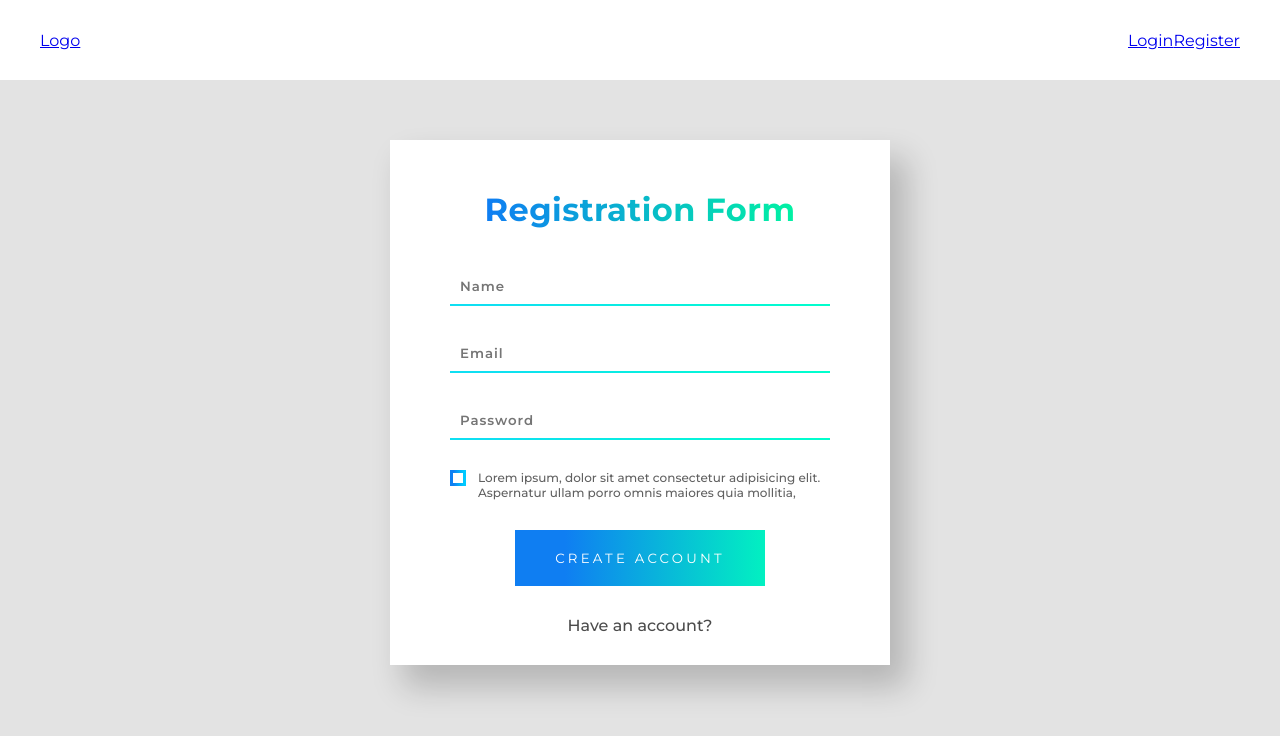
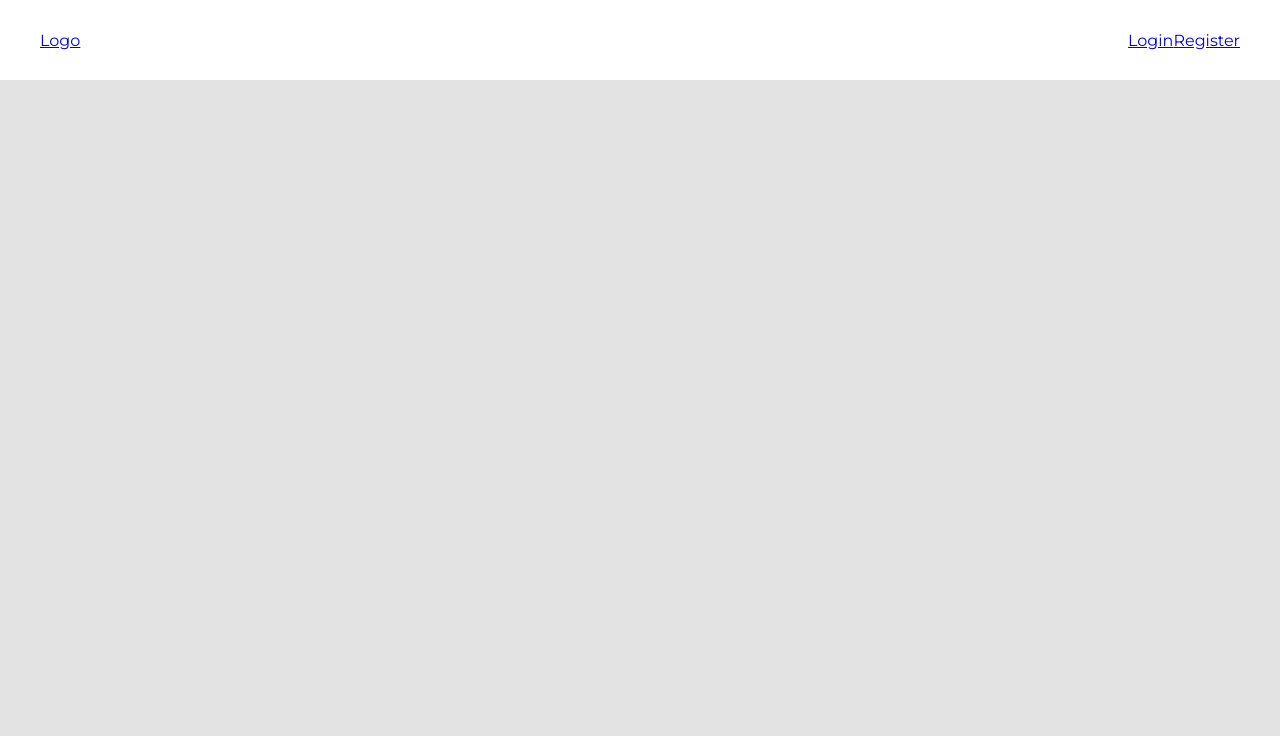
Before and after one commit to VIPon4ik/jwt-auth, an Angular app: page / in a window 1280 px wide. Shown: the top 736 px of the page. Built offline with nearby package versions, Linux system fonts and the light colour scheme.

Commit message:
Made register-form.component

```diff
--- a/src/app/app.component.html
+++ b/src/app/app.component.html
@@ -1,5 +1,4 @@
 <app-header>Hello world!</app-header>
 <main>
   <router-outlet></router-outlet>
-  <app-form title="Registration Form"></app-form>
 </main>
--- a/src/app/app.component.ts
+++ b/src/app/app.component.ts
@@ -1,13 +1,12 @@
 import { Component } from '@angular/core';
 import { CommonModule } from '@angular/common';
 import { RouterOutlet } from '@angular/router';
-import { FormComponent } from '../shared/UI/form/form.component';
 import { HeaderComponent } from '../shared/components/header/header.component';
 
 @Component({
   selector: 'app-root',
   standalone: true,
-  imports: [CommonModule, RouterOutlet, FormComponent, HeaderComponent],
+  imports: [CommonModule, RouterOutlet, HeaderComponent],
   templateUrl: './app.component.html',
   styleUrl: './app.component.css'
 })
--- a/src/app/app.routes.ts
+++ b/src/app/app.routes.ts
@@ -1,3 +1,4 @@
 import { Routes } from '@angular/router';
+import { RegisterFormComponent } from '../register/components/register-form/register-form.component';
 
-export const routes: Routes = [];
+export const routes: Routes = [{ path: 'login', component: RegisterFormComponent}];
--- /dev/null
+++ b/src/register/components/register-form/register-form.component.html
@@ -0,0 +1 @@
+<app-form title="Registration form" />
--- a/src/shared/UI/checkbox/checkbox.component.css
+++ b/src/shared/UI/checkbox/checkbox.component.css
@@ -42,7 +42,7 @@
     rgb(0, 204, 255) 100%
   );
   border-image-slice: 1;
-  border-radius: 111px;
+  border-radius: 20px;
 }
 
 /* On mouse-over, add a grey background color */
--- /dev/null
+++ b/src/shared/components/auth-menu/auth-menu.component.html
@@ -0,0 +1,4 @@
+<nav>
+  <a routerLink="/login">Login</a>
+  <a routerLink="/register">Register</a>
+</nav>
--- a/src/shared/components/header/header.component.html
+++ b/src/shared/components/header/header.component.html
@@ -1,7 +1,4 @@
 <header>
   <a routerLink="/">Logo</a>
-  <nav>
-    <a routerLink="/login">Login</a>
-    <a routerLink="/register">Register</a>
-  </nav>
+  <app-auth-menu></app-auth-menu>
 </header>
--- a/src/shared/components/header/header.component.ts
+++ b/src/shared/components/header/header.component.ts
@@ -1,10 +1,11 @@
 import { Component } from '@angular/core';
+import { AuthMenuComponent } from '../auth-menu/auth-menu.component';
 import { RouterModule } from '@angular/router';
 
 @Component({
   selector: 'app-header',
   standalone: true,
-  imports: [RouterModule],
+  imports: [AuthMenuComponent, RouterModule],
   templateUrl: './header.component.html',
   styleUrl: './header.component.css'
 })
```
Also changed, not shown: src/register/components/register-form/register-form.component.ts (added, +13 -0 lines), src/shared/components/auth-menu/auth-menu.component.ts (added, +13 -0 lines), src/register/components/register-form/register-form.component.css (added), src/shared/components/auth-menu/auth-menu.component.css (added).
